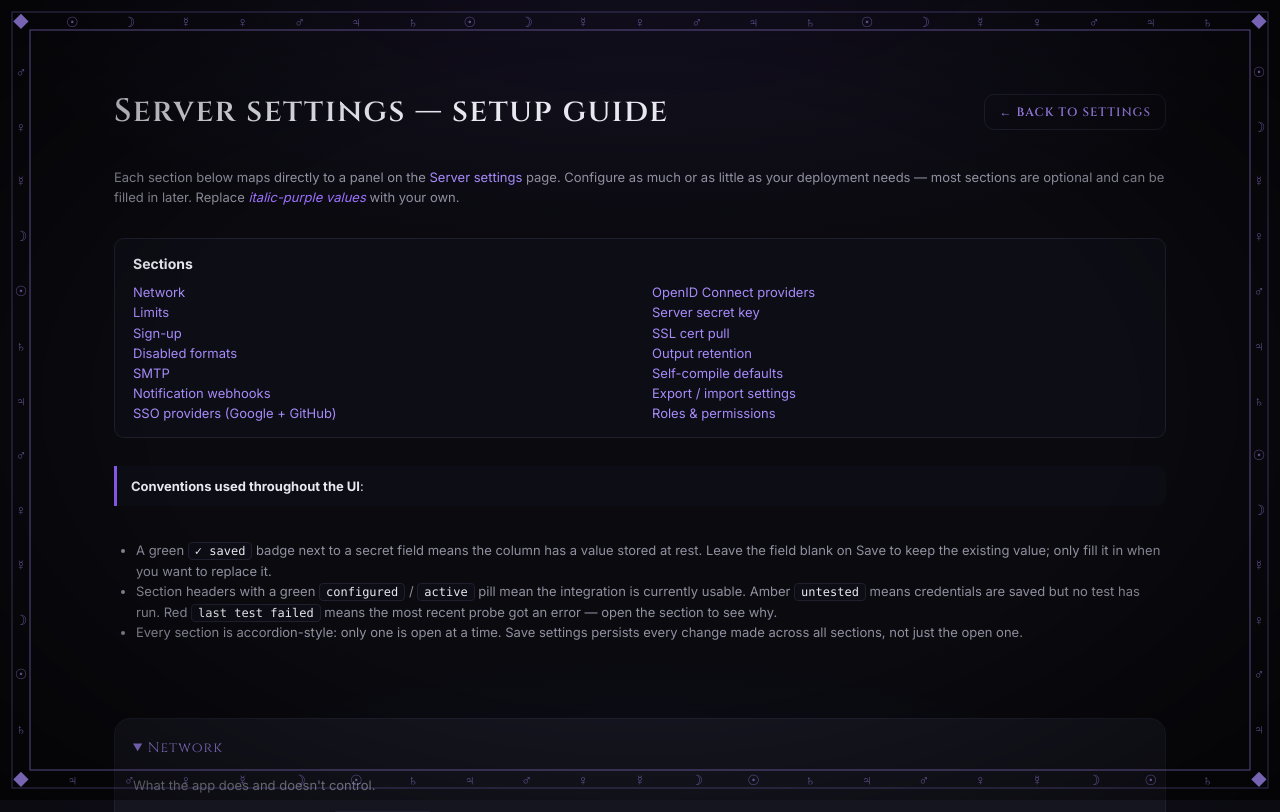
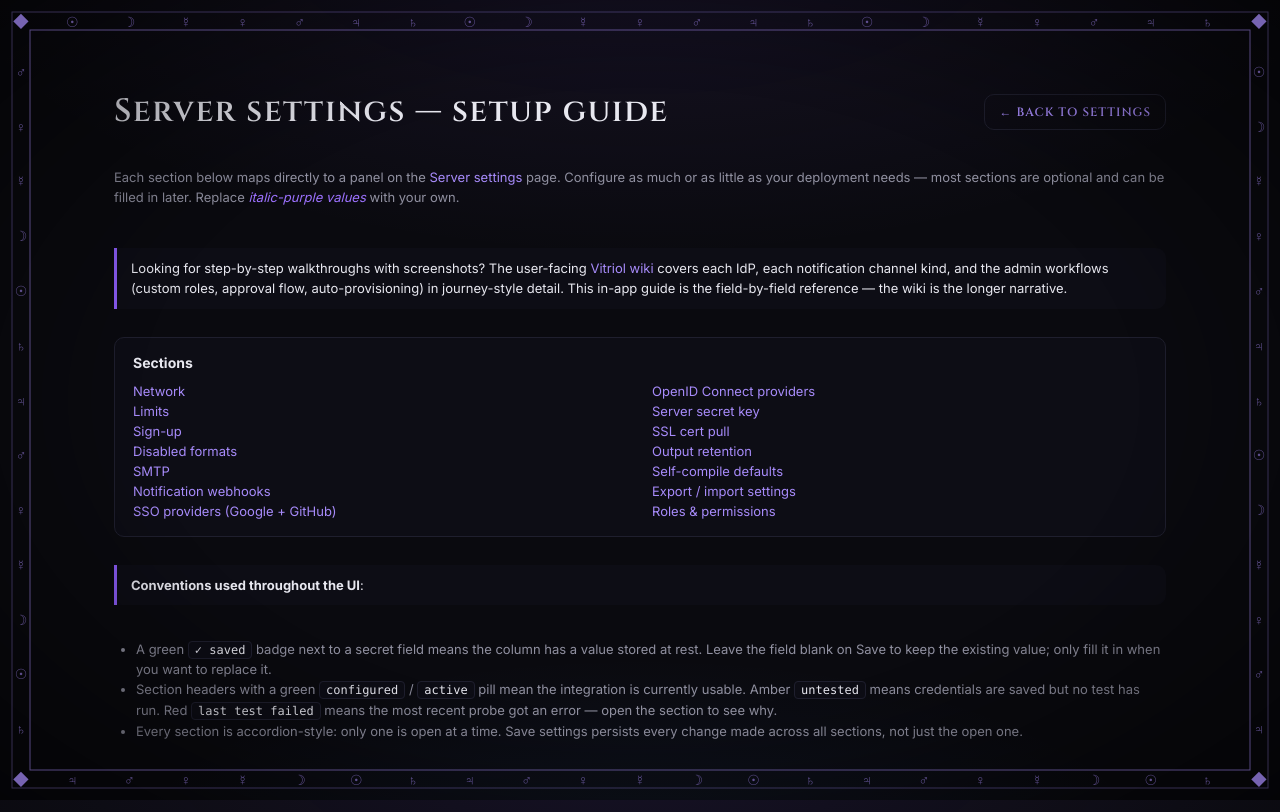
Before and after one commit to kl3mta3/Vitriol-Docker, a Python web app: template web/templates/admin_server_guide.html in a window 1280 px wide. Shown: the top 812 px of the page. Run offline with Jinja, Linux system fonts and the light colour scheme; the template is opened without the code that fills it, so the values that code supplies are empty.

Commit message:
Update admin_server_guide.html

```diff
--- a/web/templates/admin_server_guide.html
+++ b/web/templates/admin_server_guide.html
@@ -69,6 +69,15 @@
     <a href="/admin/server">Server settings</a> page. Configure as much or as little as
     your deployment needs — most sections are optional and can be filled in later.
     Replace <span class="placeholder">italic-purple values</span> with your own.
+  </p>
+
+  <p class="callout">
+    Looking for step-by-step walkthroughs with screenshots? The user-facing
+    <a href="https://github.com/kl3mta3/Vitriol-Docker/tree/main/docs/wiki" target="_blank" rel="noopener">Vitriol wiki</a>
+    covers each IdP, each notification channel kind, and the admin workflows
+    (custom roles, approval flow, auto-provisioning) in journey-style detail.
+    This in-app guide is the field-by-field reference — the wiki is the
+    longer narrative.
   </p>
 
   <div class="toc">
```
